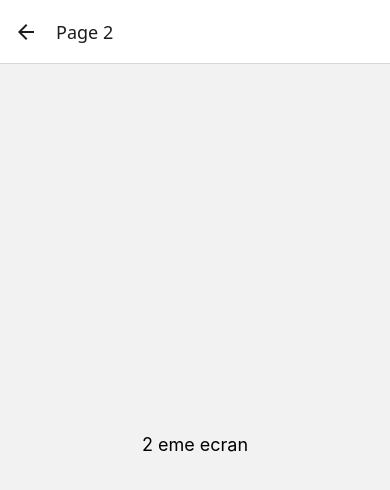
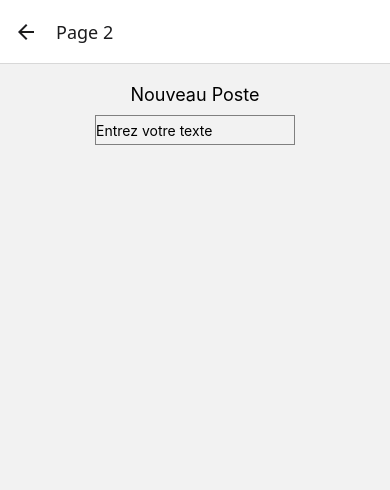
Before and after one commit to Silvertiti/MatelyTest1, a React Native app: screen / in a window 390 px wide. Both pictures are taken after a click on the button "CHANGE DE PAGE". Shown: the top 490 px of the page. Built offline with nearby package versions, Linux system fonts and the light colour scheme.

Commit message:
Mise en place Texte Input 2éme page

```diff
--- a/screens/SecondScreen.js
+++ b/screens/SecondScreen.js
@@ -1,10 +1,19 @@
-import React from 'react';
+import React, {useState} from 'react';
 import { View, Text, Button, StyleSheet } from 'react-native';
+import { TextInput } from 'react-native-gesture-handler';
 
 const DetailsScreen = ({ navigation }) => {
+    const [text, setText] = useState('');
+
     return (
         <View style={styles.container}>
-      <Text style={styles.text}>2 eme ecran</Text>
+        <Text style={styles.text}>Nouveau Poste</Text>
+        <TextInput
+        style={styles.input}
+        placeholder='Entrez votre texte'
+        value={text}
+        onChangeText={(newText) => setText(newText)}
+            />
         </View>
     );
 };
@@ -12,11 +21,19 @@ const DetailsScreen = ({ navigation }) => {
 const styles = StyleSheet.create({
     container: {
         flex: 1,
-    justifyContent: 'center',
+        justifyContent: 'flex-start',
         alignItems: 'center',
+        paddingTop: 20,
     },
     text: {
         fontSize: 18,
+        marginBottom: 10,
+    },
+    input: {
+        height: 30,
+        width: 200,
+        borderColor: 'gray',
+        borderWidth: 1,
         marginBottom: 20,
     },
 });
```
Lines whose indentation alone changed are shown as unchanged.
